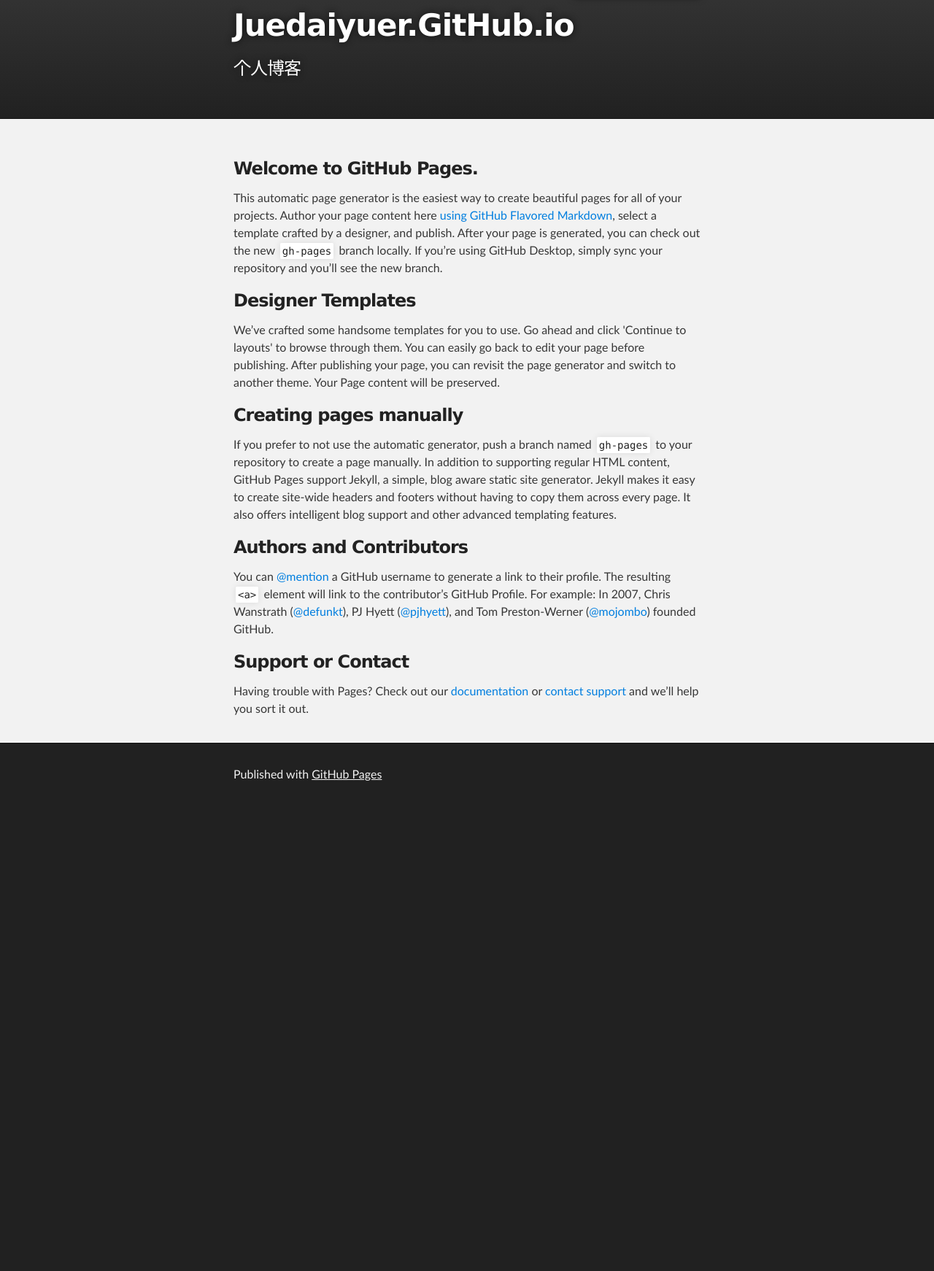
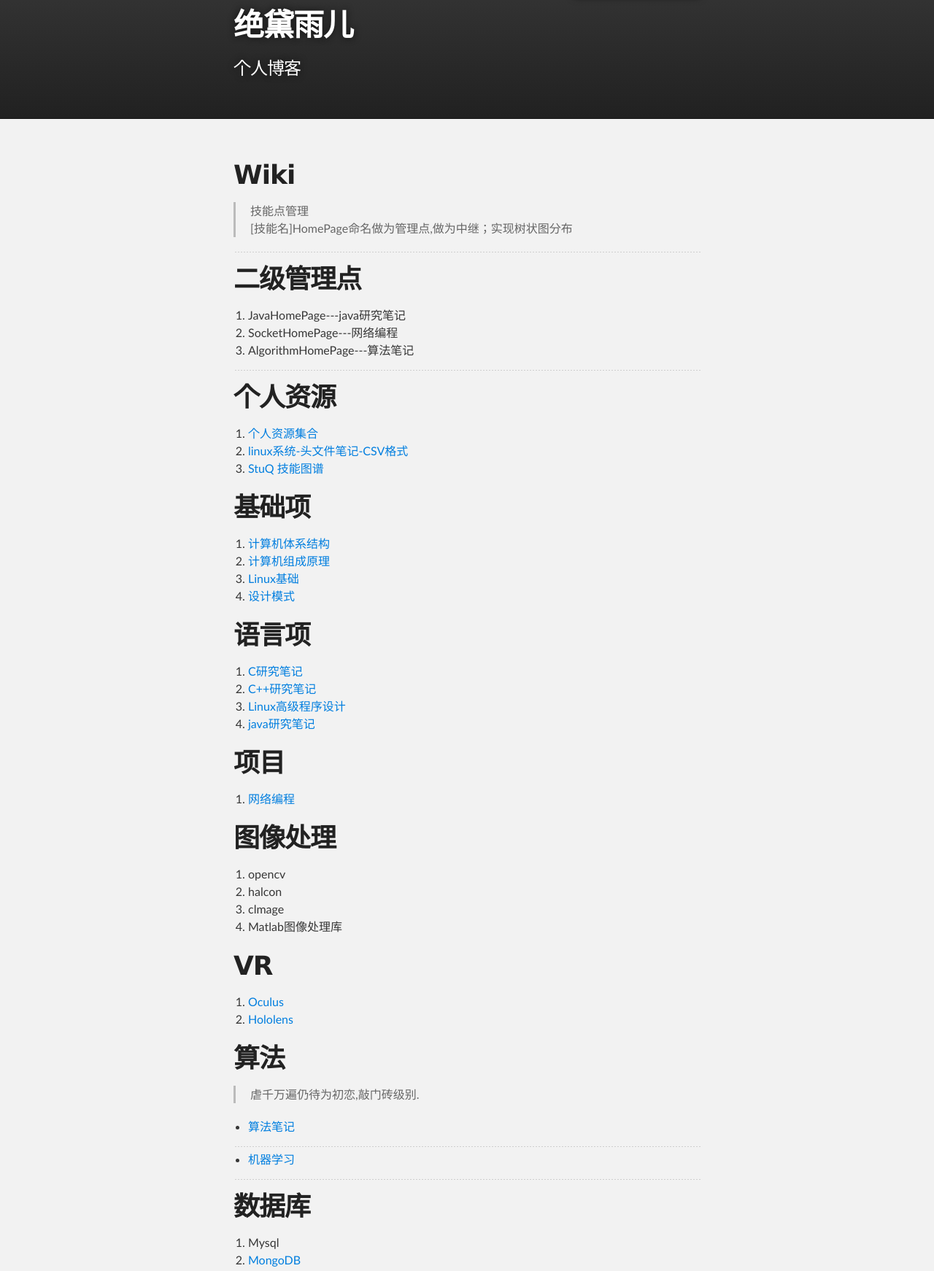
Before and after one commit to juedaiyuer/juedaiyuer.github.io, a plain HTML site: page index.html in a window 1280 px wide. Shown: the part 47-1789 px from the top of the page at 73% size. Before the commit the page ends 1155 px from the top, so only its background shows below. Drawn offline with Linux system fonts and the light colour scheme.

Commit message:
Replace master branch with page content via GitHub

```diff
--- a/index.html
+++ b/index.html
@@ -4,11 +4,11 @@
   <head>
     <meta charset='utf-8'>
     <meta http-equiv="X-UA-Compatible" content="chrome=1">
-    <meta name="description" content="Juedaiyuer.GitHub.io : 个人博客">
+    <meta name="description" content="绝黛雨儿 : 个人博客">
 
     <link rel="stylesheet" type="text/css" media="screen" href="stylesheets/stylesheet.css">
 
-    <title>Juedaiyuer.GitHub.io</title>
+    <title>绝黛雨儿</title>
   </head>
 
   <body>
@@ -18,7 +18,7 @@
         <header class="inner">
           <a id="forkme_banner" href="https://github.com/juedaiyuer">View on GitHub</a>
 
-          <h1 id="project_title">Juedaiyuer.GitHub.io</h1>
+          <h1 id="project_title">绝黛雨儿</h1>
           <h2 id="project_tagline">个人博客</h2>
 
         </header>
@@ -27,30 +27,109 @@
     <!-- MAIN CONTENT -->
     <div id="main_content_wrap" class="outer">
       <section id="main_content" class="inner">
-        <h3>
-<a id="welcome-to-github-pages" class="anchor" href="#welcome-to-github-pages" aria-hidden="true"><span aria-hidden="true" class="octicon octicon-link"></span></a>Welcome to GitHub Pages.</h3>
+        <h1>
+<a id="wiki" class="anchor" href="#wiki" aria-hidden="true"><span aria-hidden="true" class="octicon octicon-link"></span></a>Wiki</h1>
 
-<p>This automatic page generator is the easiest way to create beautiful pages for all of your projects. Author your page content here <a href="https://guides.github.com/features/mastering-markdown/">using GitHub Flavored Markdown</a>, select a template crafted by a designer, and publish. After your page is generated, you can check out the new <code>gh-pages</code> branch locally. If you’re using GitHub Desktop, simply sync your repository and you’ll see the new branch.</p>
+<blockquote>
+<p>技能点管理<br>
+[技能名]HomePage命名做为管理点,做为中继；实现树状图分布</p>
+</blockquote>
 
-<h3>
-<a id="designer-templates" class="anchor" href="#designer-templates" aria-hidden="true"><span aria-hidden="true" class="octicon octicon-link"></span></a>Designer Templates</h3>
+<hr>
 
-<p>We’ve crafted some handsome templates for you to use. Go ahead and click 'Continue to layouts' to browse through them. You can easily go back to edit your page before publishing. After publishing your page, you can revisit the page generator and switch to another theme. Your Page content will be preserved.</p>
+<h1>
+<a id="二级管理点" class="anchor" href="#%E4%BA%8C%E7%BA%A7%E7%AE%A1%E7%90%86%E7%82%B9" aria-hidden="true"><span aria-hidden="true" class="octicon octicon-link"></span></a>二级管理点</h1>
 
-<h3>
-<a id="creating-pages-manually" class="anchor" href="#creating-pages-manually" aria-hidden="true"><span aria-hidden="true" class="octicon octicon-link"></span></a>Creating pages manually</h3>
+<ol>
+<li>JavaHomePage---java研究笔记</li>
+<li>SocketHomePage---网络编程 </li>
+<li>AlgorithmHomePage---算法笔记</li>
+</ol>
 
-<p>If you prefer to not use the automatic generator, push a branch named <code>gh-pages</code> to your repository to create a page manually. In addition to supporting regular HTML content, GitHub Pages support Jekyll, a simple, blog aware static site generator. Jekyll makes it easy to create site-wide headers and footers without having to copy them across every page. It also offers intelligent blog support and other advanced templating features.</p>
+<hr>
 
-<h3>
-<a id="authors-and-contributors" class="anchor" href="#authors-and-contributors" aria-hidden="true"><span aria-hidden="true" class="octicon octicon-link"></span></a>Authors and Contributors</h3>
+<h1>
+<a id="个人资源" class="anchor" href="#%E4%B8%AA%E4%BA%BA%E8%B5%84%E6%BA%90" aria-hidden="true"><span aria-hidden="true" class="octicon octicon-link"></span></a>个人资源</h1>
 
-<p>You can <a href="https://help.github.com/articles/basic-writing-and-formatting-syntax/#mentioning-users-and-teams" class="user-mention">@mention</a> a GitHub username to generate a link to their profile. The resulting <code>&lt;a&gt;</code> element will link to the contributor’s GitHub Profile. For example: In 2007, Chris Wanstrath (<a href="https://github.com/defunkt" class="user-mention">@defunkt</a>), PJ Hyett (<a href="https://github.com/pjhyett" class="user-mention">@pjhyett</a>), and Tom Preston-Werner (<a href="https://github.com/mojombo" class="user-mention">@mojombo</a>) founded GitHub.</p>
+<ol>
+<li>
+<a href="https://github.com/juedaiyuer/codeworkplace">个人资源集合</a><br>
+</li>
+<li><a href="https://github.com/juedaiyuer/C_Research_note/blob/master/note/linux_header_note.csv">linux系统-头文件笔记-CSV格式</a></li>
+<li><a href="http://www.stuq.org/subject/skill-map/">StuQ 技能图谱</a></li>
+</ol>
 
-<h3>
-<a id="support-or-contact" class="anchor" href="#support-or-contact" aria-hidden="true"><span aria-hidden="true" class="octicon octicon-link"></span></a>Support or Contact</h3>
+<h1>
+<a id="基础项" class="anchor" href="#%E5%9F%BA%E7%A1%80%E9%A1%B9" aria-hidden="true"><span aria-hidden="true" class="octicon octicon-link"></span></a>基础项</h1>
 
-<p>Having trouble with Pages? Check out our <a href="https://help.github.com/pages">documentation</a> or <a href="https://github.com/contact">contact support</a> and we’ll help you sort it out.</p>
+<ol>
+<li><a href="https://github.com/juedaiyuer/C_Research_note/wiki/computer-system-architecture">计算机体系结构</a></li>
+<li><a href="https://github.com/juedaiyuer/C_Research_note/wiki/Computer-composition-principle">计算机组成原理</a></li>
+<li><a href="https://github.com/juedaiyuer/C_Research_note/wiki/Linux-Base-Research">Linux基础</a></li>
+<li><a href="https://github.com/juedaiyuer/Design-Pattern/wiki">设计模式</a></li>
+</ol>
+
+<h1>
+<a id="语言项" class="anchor" href="#%E8%AF%AD%E8%A8%80%E9%A1%B9" aria-hidden="true"><span aria-hidden="true" class="octicon octicon-link"></span></a>语言项</h1>
+
+<ol>
+<li><a href="https://github.com/juedaiyuer/C_Research_note/wiki/C-Research-note">C研究笔记</a></li>
+<li><a href="https://github.com/juedaiyuer/C_Research_note/wiki/C-plus-Research-note">C++研究笔记</a></li>
+<li><a href="https://github.com/juedaiyuer/C_Research_note/wiki/Linux-Advanced-Programming-Research">Linux高级程序设计</a></li>
+<li><a href="https://github.com/juedaiyuer/C_Research_note/wiki/JavaHomePage">java研究笔记</a></li>
+</ol>
+
+<h1>
+<a id="项目" class="anchor" href="#%E9%A1%B9%E7%9B%AE" aria-hidden="true"><span aria-hidden="true" class="octicon octicon-link"></span></a>项目</h1>
+
+<ol>
+<li><a href="https://github.com/juedaiyuer/C_Research_note/wiki/SocketHomePage">网络编程</a></li>
+</ol>
+
+<h1>
+<a id="图像处理" class="anchor" href="#%E5%9B%BE%E5%83%8F%E5%A4%84%E7%90%86" aria-hidden="true"><span aria-hidden="true" class="octicon octicon-link"></span></a>图像处理</h1>
+
+<ol>
+<li>opencv</li>
+<li>halcon</li>
+<li>clmage</li>
+<li>Matlab图像处理库</li>
+</ol>
+
+<h1>
+<a id="vr" class="anchor" href="#vr" aria-hidden="true"><span aria-hidden="true" class="octicon octicon-link"></span></a>VR</h1>
+
+<ol>
+<li><a href="https://www.oculus.com/en-us/">Oculus</a></li>
+<li><a href="https://www.microsoft.com/microsoft-hololens/en-us">Hololens</a></li>
+</ol>
+
+<h1>
+<a id="算法" class="anchor" href="#%E7%AE%97%E6%B3%95" aria-hidden="true"><span aria-hidden="true" class="octicon octicon-link"></span></a>算法</h1>
+
+<blockquote>
+<p>虐千万遍仍待为初恋,敲门砖级别.</p>
+</blockquote>
+
+<ul>
+<li><a href="https://github.com/juedaiyuer/C_Research_note/wiki/AlgorithmHomePage">算法笔记</a></li>
+</ul>
+
+<hr>
+
+<ul>
+<li><a href="https://github.com/juedaiyuer/ML_Research/blob/master/ML_Note.md">机器学习</a></li>
+</ul>
+
+<hr>
+
+<h1>
+<a id="数据库" class="anchor" href="#%E6%95%B0%E6%8D%AE%E5%BA%93" aria-hidden="true"><span aria-hidden="true" class="octicon octicon-link"></span></a>数据库</h1>
+
+<ol>
+<li>Mysql</li>
+<li><a href="https://github.com/juedaiyuer/C_Research_note/wiki/MongDB-Page">MongoDB</a></li>
+</ol>
       </section>
     </div>
 
```
Also changed, not shown: params.json (+2 -2 lines).
